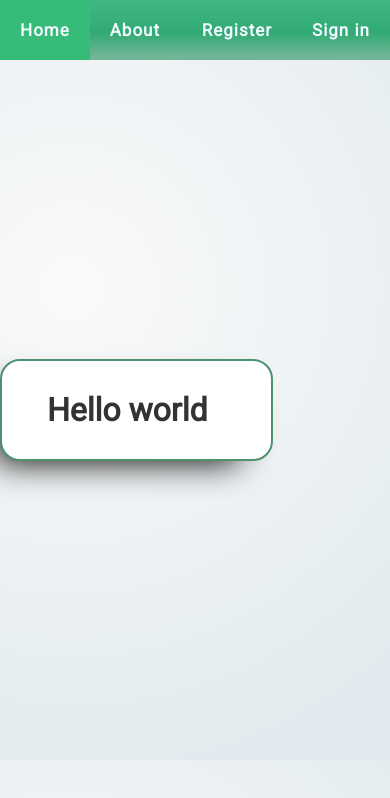
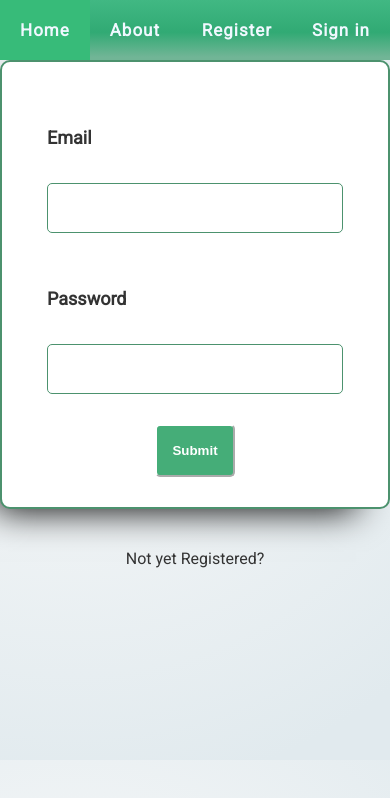
Before and after one commit to eevan7a9/social-media-frontend, a Vue app: page /sign-in in a window 390 px wide. Shown: the top 798 px of the page. Built offline with nearby package versions, Linux system fonts and the light colour scheme; no server answers; the HTML template or start-up script is replaced by a standard one.

Commit message:
added responsive to signin

```diff
--- a/src/views/SignIn.vue
+++ b/src/views/SignIn.vue
@@ -1,14 +1,33 @@
 <template>
   <main>
     <div class="sign-in-container box-shadow-1">
-      <h1>Hello world</h1>
+      <form>
+        <div class="input-fields">
+          <label for="email">Email</label>
+          <input type="email" v-model="email" id="email" />
+        </div>
+        <div class="input-fields">
+          <label for="password">Password</label>
+          <input type="password" v-model="password" id="password" />
+        </div>
+        <section class="submit-container">
+          <button type="submit">Submit</button>
+        </section>
+      </form>
     </div>
+    <p class="not-yet-registerd">Not yet Registered?</p>
   </main>
 </template>
 
 <script>
 export default {
-  name: "SignIn"
+  name: "SignIn",
+  data() {
+    return {
+      email: "",
+      password: ""
+    };
+  }
 };
 </script>
 
@@ -16,14 +35,80 @@ export default {
 main {
   height: 700px;
   width: 100%;
-  padding: 50px 0;
-  align-content: center;
+  padding: 30px 0;
 }
 .sign-in-container {
   background: white;
   padding: 30px 45px;
   border: 2px solid #4c926e;
-  border-radius: 20px;
+  border-radius: 10px;
   width: 70%;
+  margin-right: auto;
+  margin-left: auto;
+}
+.input-fields {
+  display: grid;
+  grid-template-columns: 200px 1fr;
+  grid-gap: 20px;
+  padding: 20px 0;
+}
+.input-fields label {
+  font-weight: 700;
+  font-size: 18px;
+  text-align: right;
+  padding: 15px 0;
+}
+.input-fields input {
+  font-weight: 400;
+  font-size: 16px;
+  padding: 15px 10px;
+  border: 1.5px solid #4c926e;
+  border-radius: 5px;
+}
+.submit-container {
+  text-align: right;
+}
+.submit-container button {
+  margin-top: 10px;
+  background: #45ad78;
+  border-color: white;
+  border-radius: 5px;
+  padding: 17px 15px;
+  cursor: pointer;
+  font-weight: 800;
+  color: #fff;
+}
+.not-yet-registerd {
+  padding: 40px 0;
+  text-align: center;
+  width: 100%;
+  cursor: pointer;
+}
+@media (max-width: 800px) {
+  .input-fields {
+    grid-template-columns: 100px 1fr;
+  }
+  .submit-container {
+    text-align: center;
+  }
+}
+@media (max-width: 650px) {
+  .input-fields {
+    grid-template-columns: 1fr;
+  }
+  .input-fields label {
+    text-align: left;
+  }
+  .submit-container {
+    text-align: center;
+  }
+}
+@media (max-width: 478px) {
+  main {
+    padding: 0;
+  }
+  .sign-in-container {
+    width: 100%;
+  }
 }
 </style>
```
